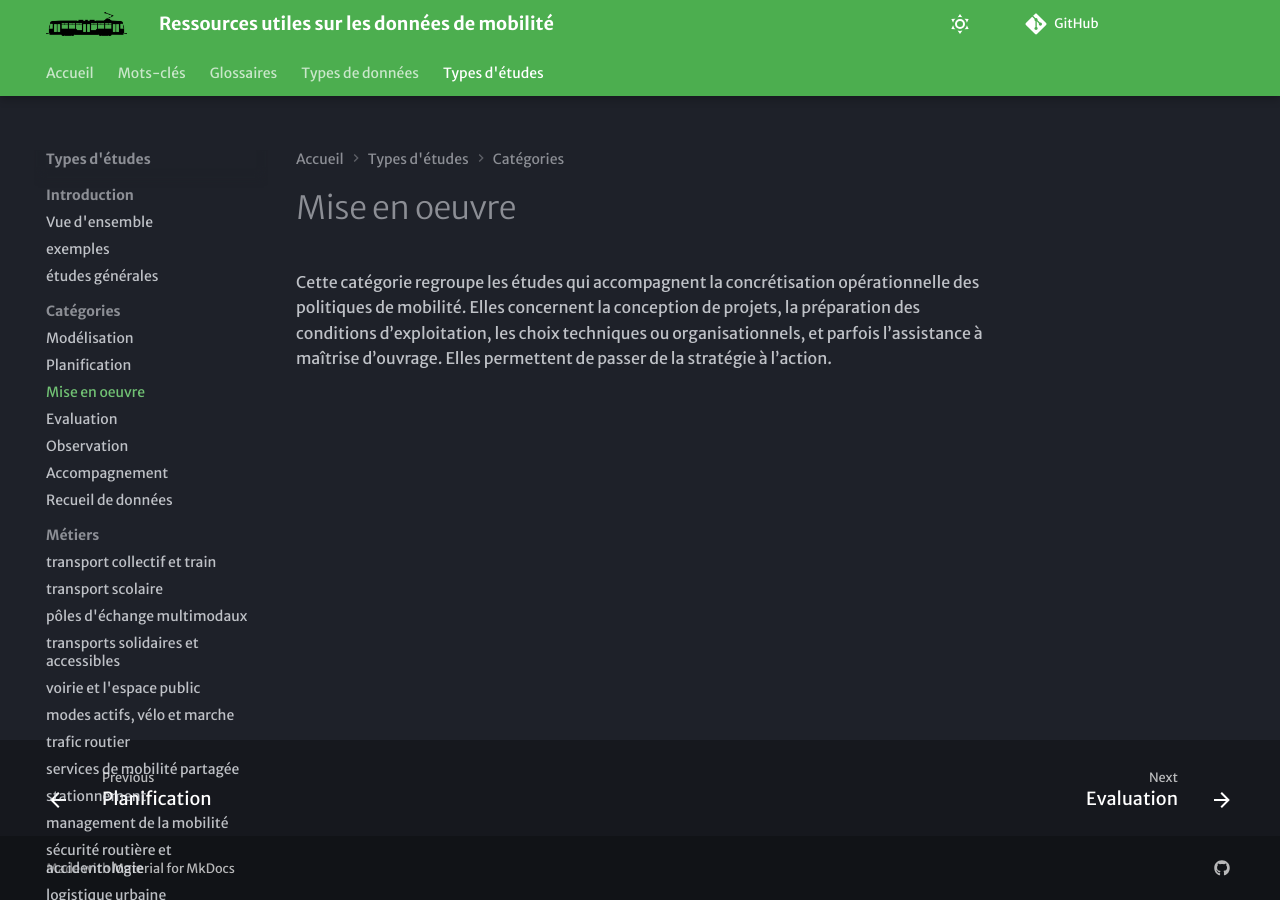
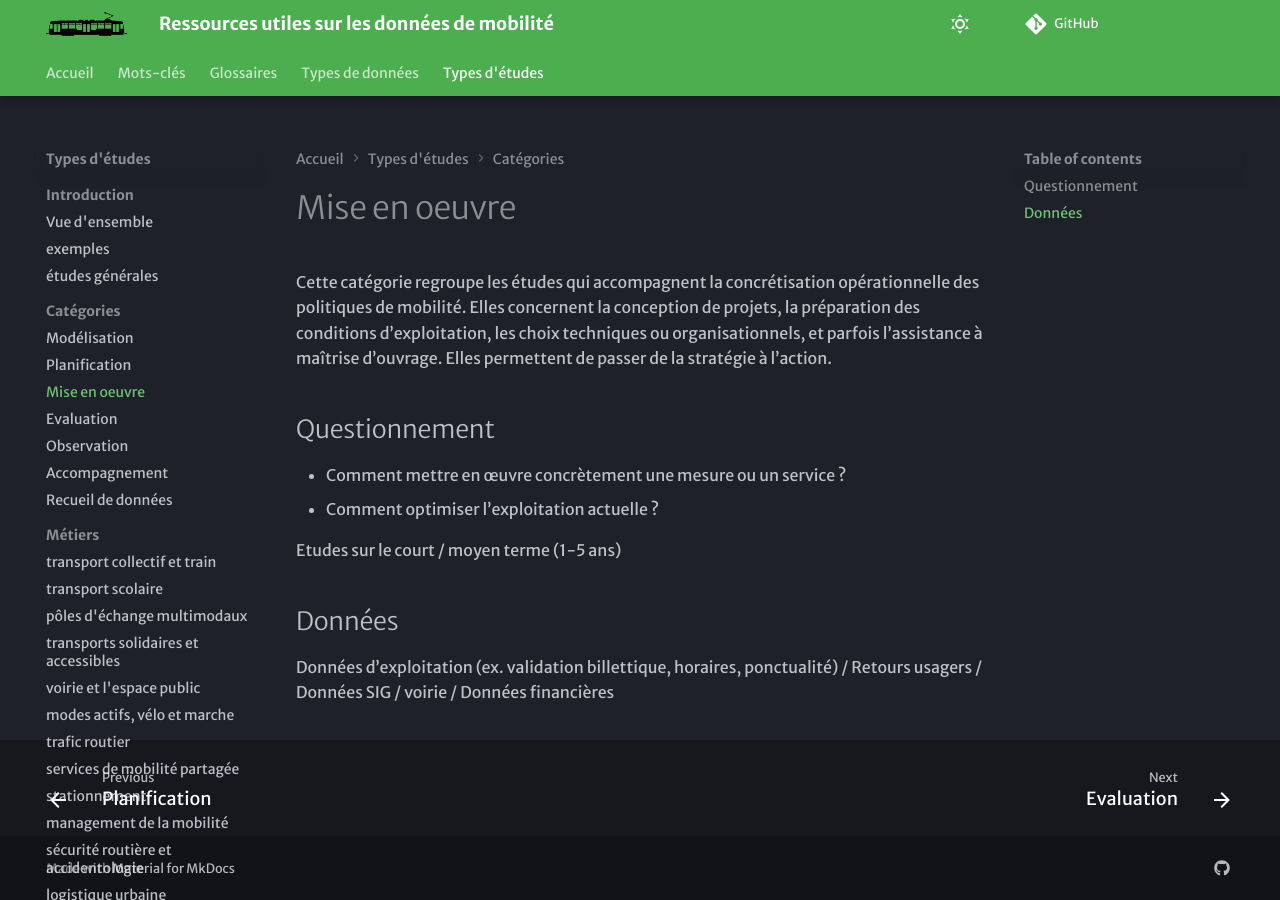
Before and after one commit to xdurang/mobscidat, an MkDocs documentation site: the page built from docs/type_etudes/mise_en_oeuvre.md, in a window 1280 px wide. Built offline with MkDocs 1.6.1 and Material for MkDocs 9.7.7, drawn with Linux system fonts in a browser that asks for light colours; some web fonts are replaced; comment, search, counter and statistics services are not loaded.

Commit message:
Update mise_en_oeuvre.md

```diff
--- a/docs/type_etudes/mise_en_oeuvre.md
+++ b/docs/type_etudes/mise_en_oeuvre.md
@@ -1,2 +1,9 @@
 # Mise en oeuvre
 Cette catégorie regroupe les études qui accompagnent la concrétisation opérationnelle des politiques de mobilité. Elles concernent la conception de projets, la préparation des conditions d’exploitation, les choix techniques ou organisationnels, et parfois l’assistance à maîtrise d’ouvrage. Elles permettent de passer de la stratégie à l’action.
+## Questionnement
+- Comment mettre en œuvre concrètement une mesure ou un service ?
+- Comment optimiser l’exploitation actuelle ?
+
+Etudes sur le court / moyen terme (1-5 ans)
+## Données
+Données d’exploitation (ex. validation billettique, horaires, ponctualité) / Retours usagers / Données SIG / voirie / Données financières
```
